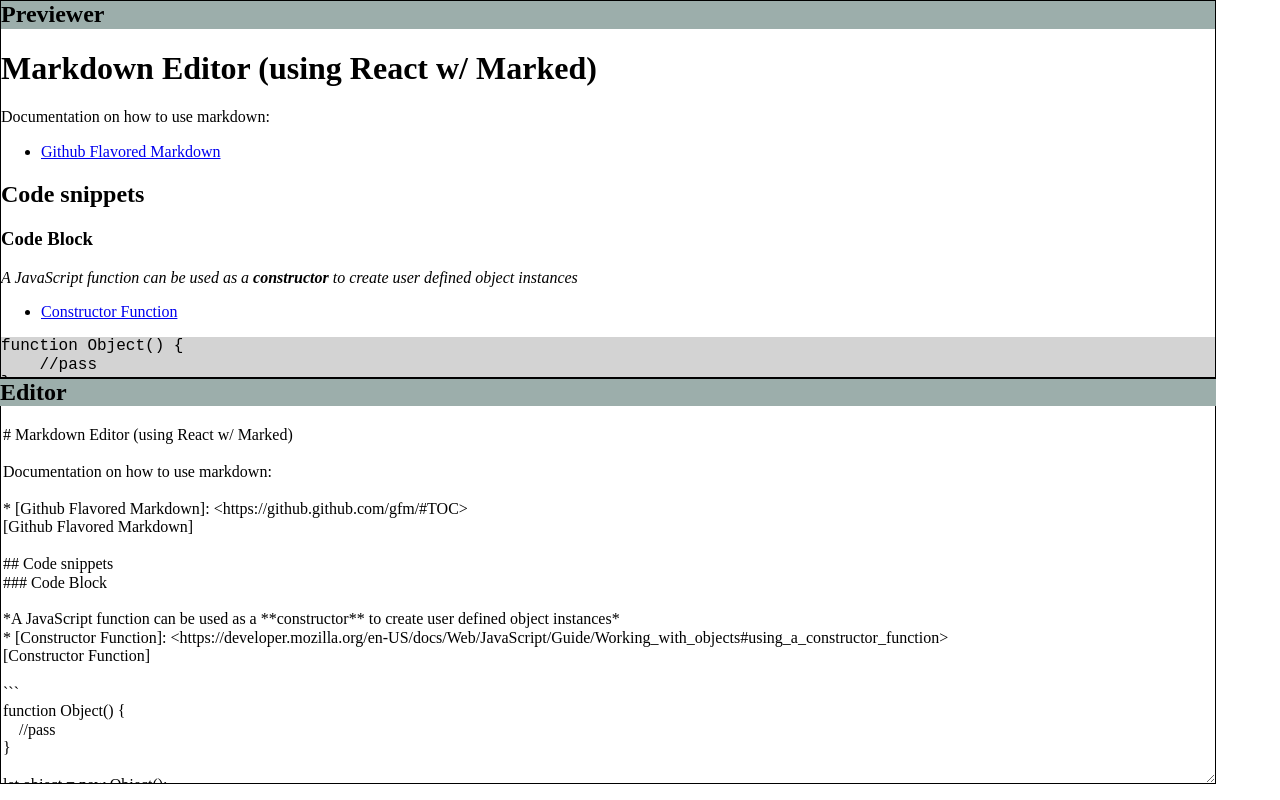
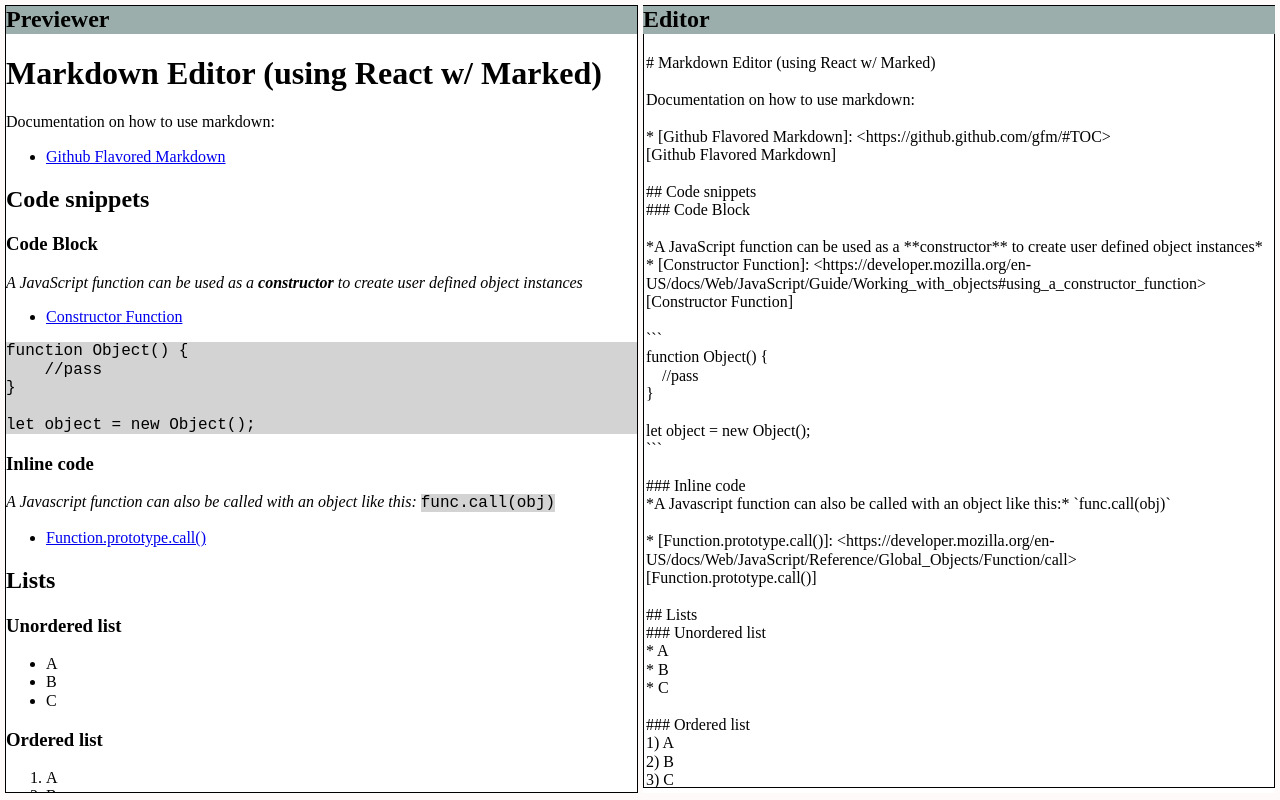
Before and after one commit to 0binny0/markdown_previewer, a React (Vite) app: page / in a window 1280 px wide. Built offline with nearby package versions, Linux system fonts and the light colour scheme.

Commit message:
added styling for viewports greater than 800px

```diff
--- a/src/index.css
+++ b/src/index.css
@@ -4,6 +4,7 @@
 
 html, body {
   margin: 0;
+  background: snow;
 }
 
 .heading_wrapper > h2 {
@@ -24,8 +25,9 @@ pre, .codeblock {
   .window_wrapper {
     width: 95%;
     overflow: auto;
-    /*margin: 20px auto;*/
+    margin: 5px auto;
     border: 1px solid;
+    background: white;
   }
 
   .window_margin {
@@ -45,7 +47,8 @@ pre, .codeblock {
 
   #editor {
     width: 100%;
-    resize: vertical;
+    overflow: auto;
+    resize: none;
     outline: none;
     border-bottom: 1px solid;
     border-top: none;
@@ -54,3 +57,33 @@ pre, .codeblock {
   }
 
 }
+
+@media screen and (min-width: 800px) {
+
+  html, body {
+    min-height: 100%;
+  }
+
+  .main_content {
+    display: flex;
+    min_height: 100%;
+    /*margin-bottom: 50px;*/
+  }
+
+  .window_wrapper:nth-of-type(1) {
+    min-width: 200px;
+    min-height: 98.5vh;
+    margin: 5px 2.5px 5px 5px;
+  }
+
+    .window_wrapper:nth-of-type(2) {
+      margin: 5px 5px 5px 2.5px;
+    }
+
+  }
+
+  #editor {
+    min-height: 94.3vh;
+  }
+
+}
```
